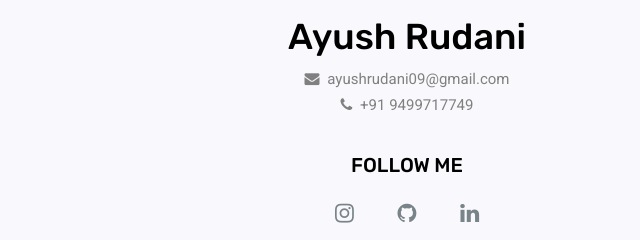
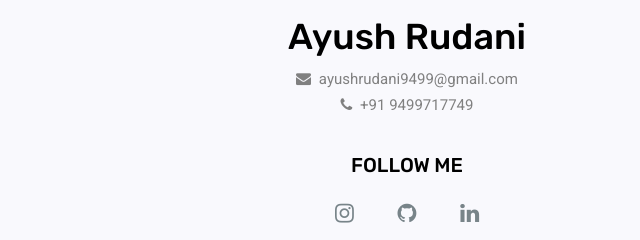
Before and after one commit to ayushrudani/ayushrudani.github.io, a plain HTML site: page index.html in a window 1280 px wide. Shown: the part 4616-4856 px from the top of the page, 233-873 px from the left. Drawn offline with Linux system fonts and the light colour scheme; some packages are replaced by stand-ins of ours.

Commit message:
Update index.html

```diff
--- a/index.html
+++ b/index.html
@@ -364,8 +364,8 @@
                                 <h1>Ayush Rudani</h1>
                                 <div class="mail">
                                     <i class="fa fa-envelope" aria-hidden="true" style="color
-                                :grey; margin-right: 4px;"></i><a href="mailto:ayushrudani09@gmail.com" style="color
-                                :grey;"> ayushrudani09@gmail.com</a>
+                                :grey; margin-right: 4px;"></i><a href="mailto:ayushrudani9499@gmail.com" style="color
+                                :grey;"> ayushrudani9499@gmail.com</a>
                                 </div>
                                 <div class="phone">
                                     <i class="fa fa-phone" aria-hidden="true" style="color
```
